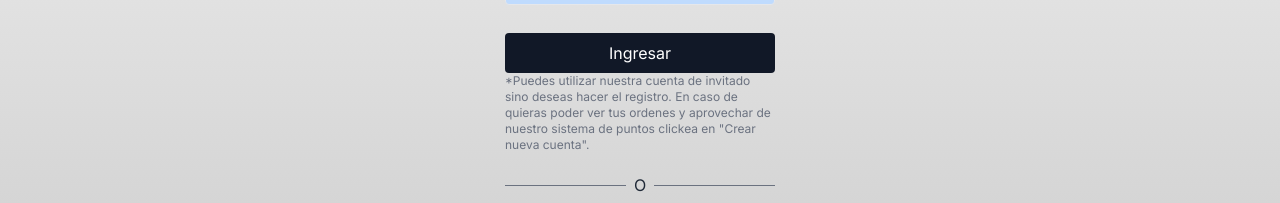
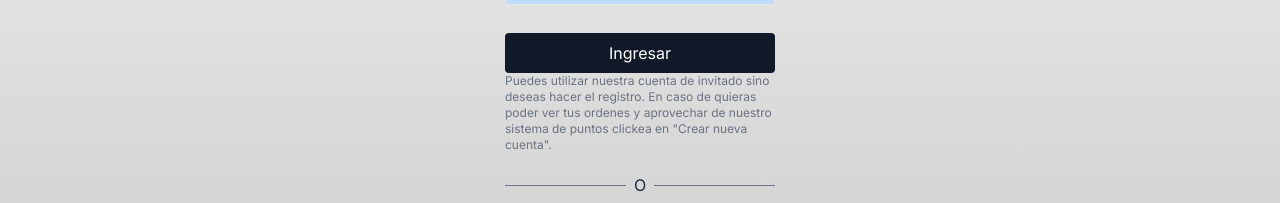
Before and after one commit to espositofacundo/e-coffee, a Next.js app: page /auth/login in a window 1280 px wide. Shown: the part 307-510 px from the top of the page. Built offline with nearby package versions, Linux system fonts and the light colour scheme; no server answers.

Commit message:
cambio de caracter especial

```diff
--- a/src/app/auth/login/ui/login-form.tsx
+++ b/src/app/auth/login/ui/login-form.tsx
@@ -53,7 +53,7 @@ const LoginForm = () => {
           {state === "CredentialsSignin" && (
             <>
               <IoInformationOutline className="h-5 w-5 text-red-500" />
-              <p className="text-sm text-red-500">Credencial invalida</p>
+              <p className="text-sm text-red-500">Credencial inv&aacute;lida</p>
             </>
           )}
         </div>
@@ -62,7 +62,7 @@ const LoginForm = () => {
 
         <LoginButton />
 
-        <span className="text-xs text-gray-500">*Puedes utilizar nuestra cuenta de invitado sino deseas hacer el registro. En caso de quieras poder ver tus ordenes y aprovechar de nuestro sistema de puntos clickea en "Crear nueva cuenta". </span>
+        <span className="text-xs text-gray-500">Puedes utilizar nuestra cuenta de invitado sino deseas hacer el registro. En caso de quieras poder ver tus ordenes y aprovechar de nuestro sistema de puntos clickea en "Crear nueva cuenta". </span>
 
         <div className="flex items-center my-5">
           <div className="flex-1 border-t border-gray-500"></div>
```
